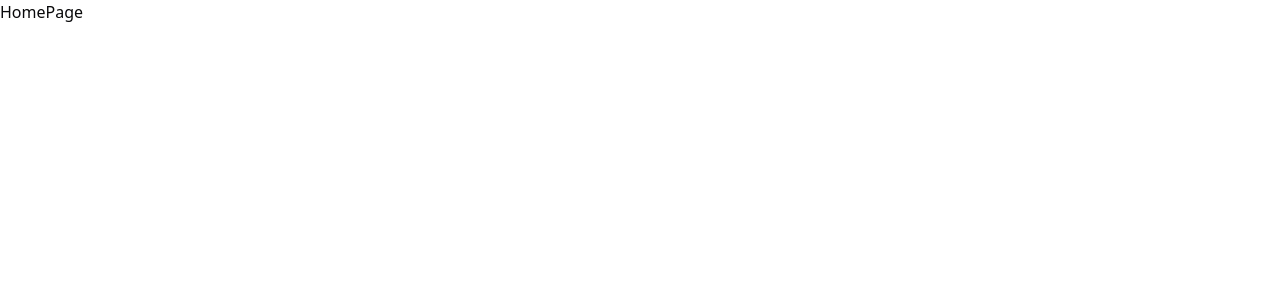
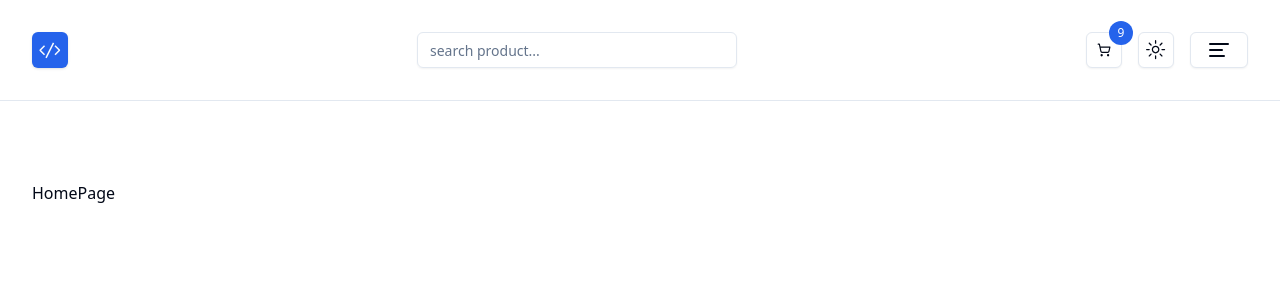
Before and after one commit to Gerardusdavidbayuaji/Lapaku, a Next.js app: page / in a window 1280 px wide. Shown: the top 300 px of the page. Built offline with nearby package versions, Linux system fonts and the light colour scheme.

Commit message:
feat: add themes

```diff
--- a/app/globals.css
+++ b/app/globals.css
@@ -1,61 +1,64 @@
 @tailwind base;
 @tailwind components;
 @tailwind utilities;
+
 @layer base {
   :root {
     --background: 0 0% 100%;
-    --foreground: 240 10% 3.9%;
+    --foreground: 222.2 84% 4.9%;
     --card: 0 0% 100%;
-    --card-foreground: 240 10% 3.9%;
+    --card-foreground: 222.2 84% 4.9%;
     --popover: 0 0% 100%;
-    --popover-foreground: 240 10% 3.9%;
-    --primary: 240 5.9% 10%;
-    --primary-foreground: 0 0% 98%;
-    --secondary: 240 4.8% 95.9%;
-    --secondary-foreground: 240 5.9% 10%;
-    --muted: 240 4.8% 95.9%;
-    --muted-foreground: 240 3.8% 46.1%;
-    --accent: 240 4.8% 95.9%;
-    --accent-foreground: 240 5.9% 10%;
+    --popover-foreground: 222.2 84% 4.9%;
+    --primary: 221.2 83.2% 53.3%;
+    --primary-foreground: 210 40% 98%;
+    --secondary: 210 40% 96.1%;
+    --secondary-foreground: 222.2 47.4% 11.2%;
+    --muted: 210 40% 96.1%;
+    --muted-foreground: 215.4 16.3% 46.9%;
+    --accent: 210 40% 96.1%;
+    --accent-foreground: 222.2 47.4% 11.2%;
     --destructive: 0 84.2% 60.2%;
-    --destructive-foreground: 0 0% 98%;
-    --border: 240 5.9% 90%;
-    --input: 240 5.9% 90%;
-    --ring: 240 10% 3.9%;
+    --destructive-foreground: 210 40% 98%;
+    --border: 214.3 31.8% 91.4%;
+    --input: 214.3 31.8% 91.4%;
+    --ring: 221.2 83.2% 53.3%;
+    --radius: 0.5rem;
     --chart-1: 12 76% 61%;
     --chart-2: 173 58% 39%;
     --chart-3: 197 37% 24%;
     --chart-4: 43 74% 66%;
     --chart-5: 27 87% 67%;
-    --radius: 0.5rem
   }
+
   .dark {
-    --background: 240 10% 3.9%;
-    --foreground: 0 0% 98%;
-    --card: 240 10% 3.9%;
-    --card-foreground: 0 0% 98%;
-    --popover: 240 10% 3.9%;
-    --popover-foreground: 0 0% 98%;
-    --primary: 0 0% 98%;
-    --primary-foreground: 240 5.9% 10%;
-    --secondary: 240 3.7% 15.9%;
-    --secondary-foreground: 0 0% 98%;
-    --muted: 240 3.7% 15.9%;
-    --muted-foreground: 240 5% 64.9%;
-    --accent: 240 3.7% 15.9%;
-    --accent-foreground: 0 0% 98%;
+    --background: 222.2 84% 4.9%;
+    --foreground: 210 40% 98%;
+    --card: 222.2 84% 4.9%;
+    --card-foreground: 210 40% 98%;
+    --popover: 222.2 84% 4.9%;
+    --popover-foreground: 210 40% 98%;
+    --primary: 217.2 91.2% 59.8%;
+    --primary-foreground: 222.2 47.4% 11.2%;
+    --secondary: 217.2 32.6% 17.5%;
+    --secondary-foreground: 210 40% 98%;
+    --muted: 217.2 32.6% 17.5%;
+    --muted-foreground: 215 20.2% 65.1%;
+    --accent: 217.2 32.6% 17.5%;
+    --accent-foreground: 210 40% 98%;
     --destructive: 0 62.8% 30.6%;
-    --destructive-foreground: 0 0% 98%;
-    --border: 240 3.7% 15.9%;
-    --input: 240 3.7% 15.9%;
-    --ring: 240 4.9% 83.9%;
+    --destructive-foreground: 210 40% 98%;
+    --border: 217.2 32.6% 17.5%;
+    --input: 217.2 32.6% 17.5%;
+    --ring: 224.3 76.3% 48%;
     --chart-1: 220 70% 50%;
     --chart-2: 160 60% 45%;
     --chart-3: 30 80% 55%;
     --chart-4: 280 65% 60%;
-    --chart-5: 340 75% 55%
+    --chart-5: 340 75% 55%;
   }
 }
+
 @layer base {
   * {
     @apply border-border;
--- a/app/layout.tsx
+++ b/app/layout.tsx
@@ -1,6 +1,9 @@
 import type { Metadata } from "next";
 import localFont from "next/font/local";
 import "./globals.css";
+import Container from "@/components/global/Container";
+import Navbar from "@/components/navbar/Navbar";
+import Providers from "./providers";
 
 const geistSans = localFont({
   src: "./fonts/GeistVF.woff",
@@ -24,11 +27,14 @@ export default function RootLayout({
   children: React.ReactNode;
 }>) {
   return (
-    <html lang="en">
+    <html lang="en" suppressHydrationWarning>
       <body
         className={`${geistSans.variable} ${geistMono.variable} antialiased`}
       >
-        {children}
+        <Providers>
+          <Navbar />
+          <Container className="py-20">{children}</Container>
+        </Providers>
       </body>
     </html>
   );
--- /dev/null
+++ b/app/providers.tsx
@@ -0,0 +1,19 @@
+"use client";
+import { ThemeProvider } from "./theme-providers";
+
+function Providers({ children }: { children: React.ReactNode }) {
+  return (
+    <>
+      <ThemeProvider
+        attribute="class"
+        defaultTheme="system"
+        enableSystem
+        disableTransitionOnChange
+      >
+        {children}
+      </ThemeProvider>
+    </>
+  );
+}
+
+export default Providers;
--- /dev/null
+++ b/app/theme-providers.tsx
@@ -0,0 +1,9 @@
+"use client";
+
+import * as React from "react";
+import { ThemeProvider as NextThemesProvider } from "next-themes";
+import { type ThemeProviderProps } from "next-themes/dist/types";
+
+export function ThemeProvider({ children, ...props }: ThemeProviderProps) {
+  return <NextThemesProvider {...props}>{children}</NextThemesProvider>;
+}
--- a/package.json
+++ b/package.json
@@ -23,8 +23,10 @@
     "embla-carousel-react": "^8.3.0",
     "lucide-react": "^0.447.0",
     "next": "14.2.14",
+    "next-themes": "^0.3.0",
     "react": "^18",
     "react-dom": "^18",
+    "react-icons": "^5.3.0",
     "tailwind-merge": "^2.5.3",
     "tailwindcss-animate": "^1.0.7"
   },
--- /dev/null
+++ b/utils/links.ts
@@ -0,0 +1,13 @@
+type NavLink = {
+  href: string;
+  label: string;
+};
+
+export const links: NavLink[] = [
+  { href: "/", label: "home" },
+  { href: "/about", label: "about" },
+  { href: "/products", label: "products" },
+  { href: "/favorites", label: "favorites" },
+  { href: "/cart", label: "cart" },
+  { href: "/orders", label: "orders" },
+];
```
Also changed, not shown: app/favorites/page.tsx (renamed from app/favorite/page.tsx), 1 other file (tests, documents, lock files or other folders).
